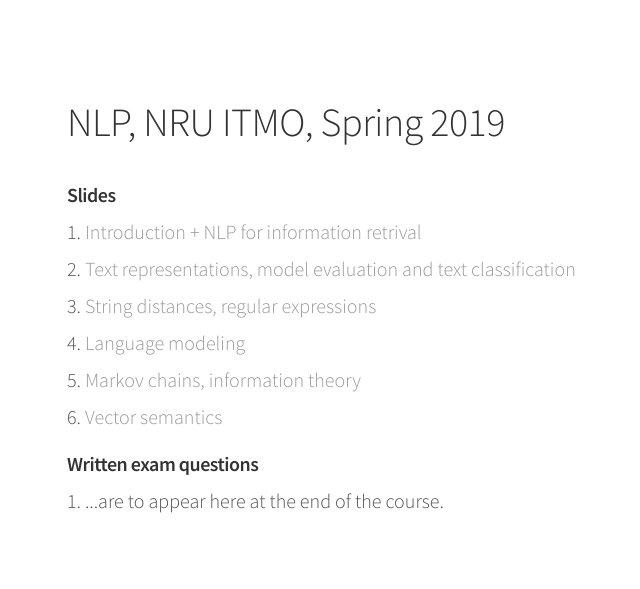
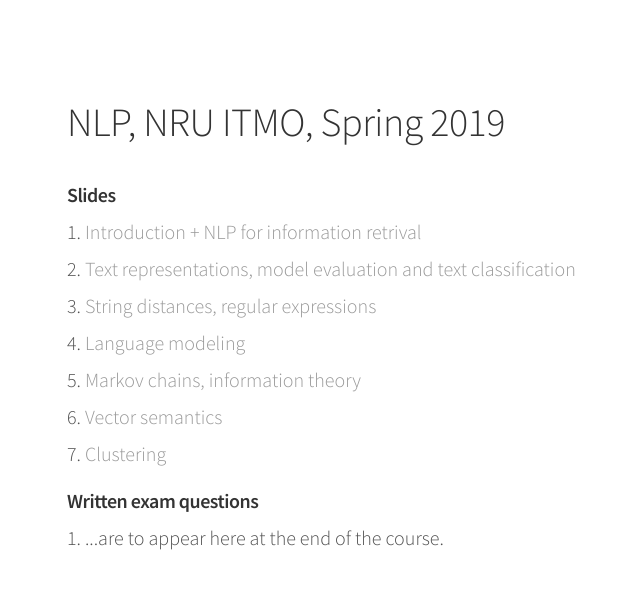
Before and after one commit to alexeyev/alexeyev.github.io, a Jekyll site: the page built from nlp-itmo-spring-2019.html, in a window 1280 px wide. Shown: the top 589 px of the page, without its empty margins (213-853 px from the left). Built offline with Jekyll 4.4.1, drawn with Linux system fonts in a browser that asks for light colours.

Commit message:
Clustering lecture added

```diff
--- a/nlp-itmo-spring-2019.html
+++ b/nlp-itmo-spring-2019.html
@@ -20,6 +20,7 @@
 	<li><a href="/pdf/2019-nlp-itmo/ITMO_NLP_04_LANGUAGE_MODELING.pdf">Language modeling</a>
 	<li><a href="/pdf/2019-nlp-itmo/ITMO_NLP_05_MARKOV_CHAINS_AND_INFORMATION_THEORY.pdf">Markov chains, information theory</a>
 	<li><a href="/pdf/2019-nlp-itmo/ITMO_NLP_06_VECTOR_SEMANTICS.pdf">Vector semantics</a>
+	<li><a href="/pdf/2019-nlp-itmo/ITMO_NLP_07_CLUSTERING.pdf">Clustering</a>
     </ol>
 </div>
 
```
Also changed, not shown: 1 other file.
